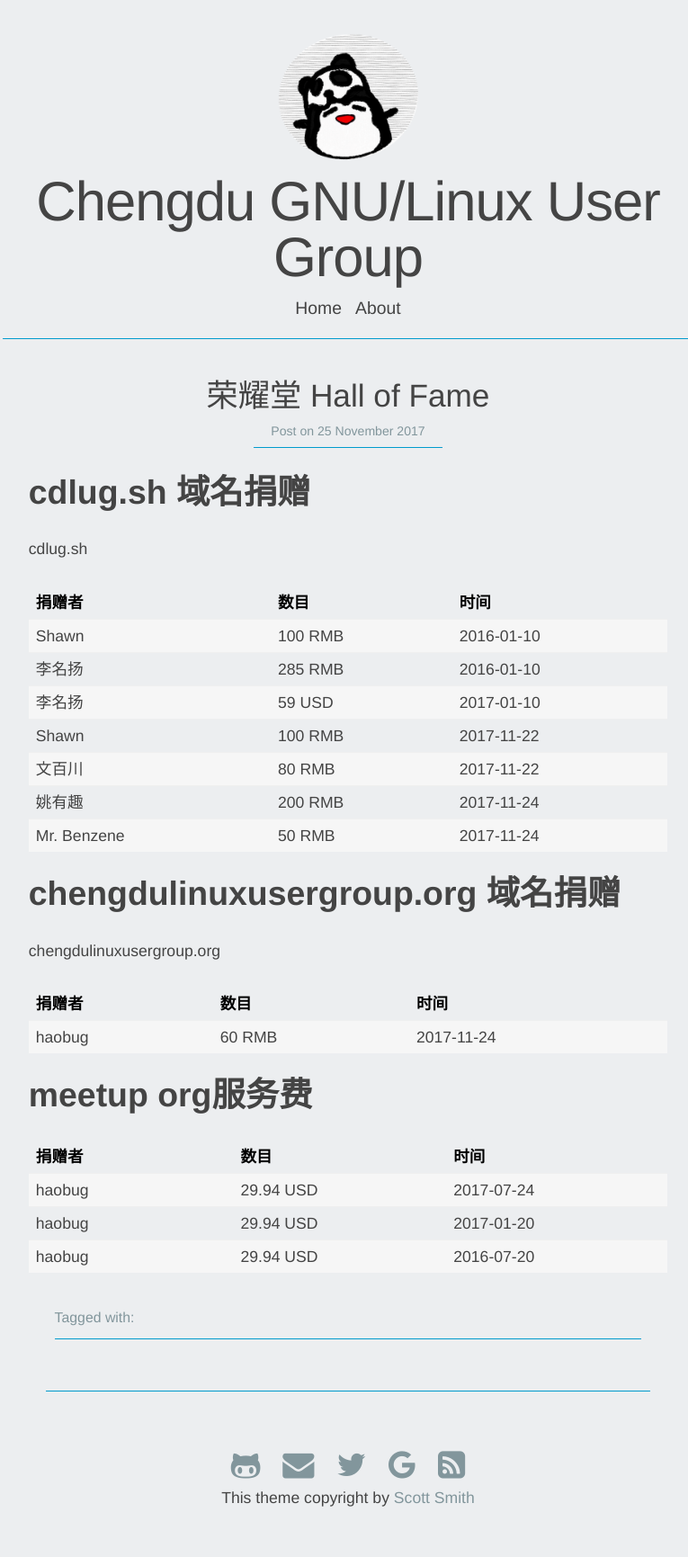
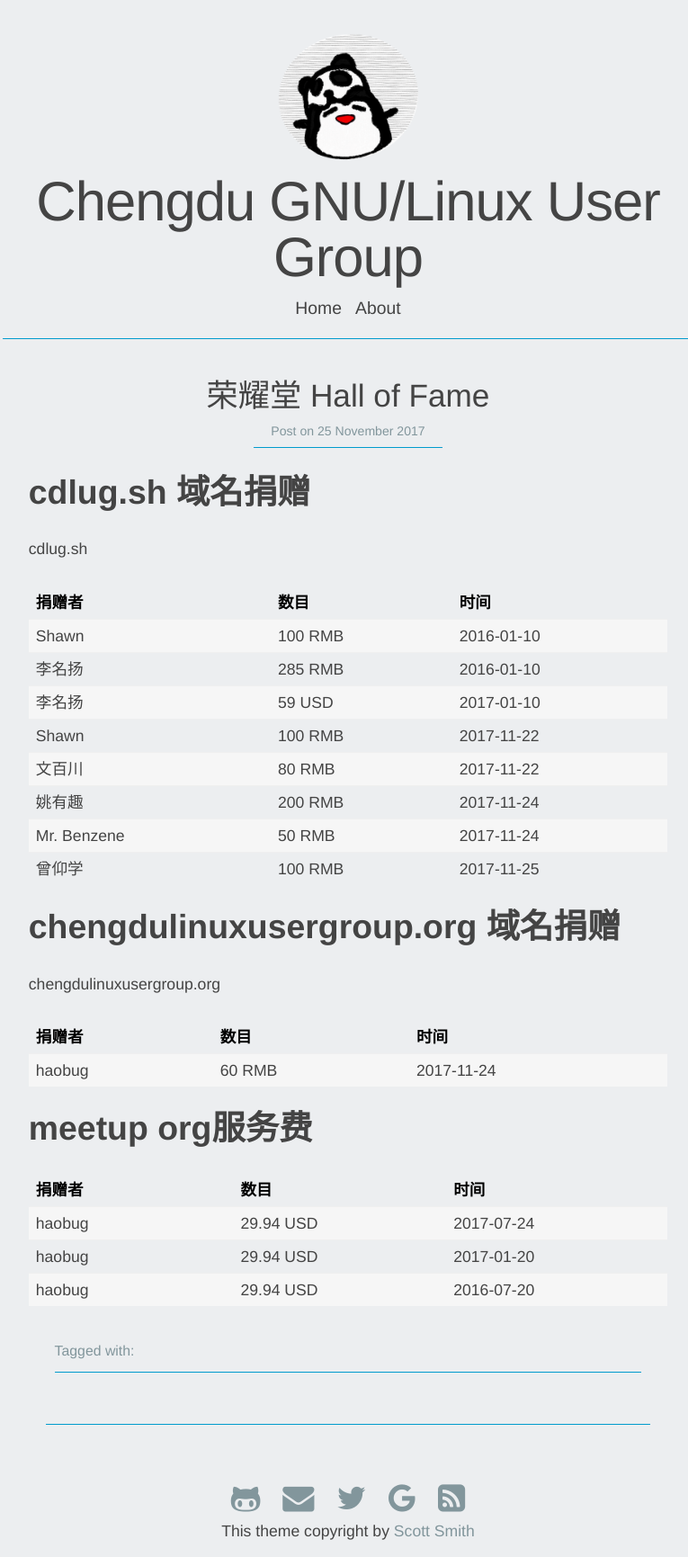
Before and after one commit to cdlug/cdlug.github.io, a Jekyll site: the page built from _posts/2017-11-25-Hall_of_Fame.md, in a window 1280 px wide. Shown: the whole page at 90% size, without its empty margins (253-1018 px from the left). Built offline with Jekyll 4.4.1, drawn with Linux system fonts in a browser that asks for light colours; nearby versions of some CDN libraries; comment, search, counter and statistics services are not loaded; before the commit the page ends 1694 px from its top, so only the background shows below that.

Commit message:
Update 2017-11-25-Hall_of_Fame.md

```diff
--- a/_posts/2017-11-25-Hall_of_Fame.md
+++ b/_posts/2017-11-25-Hall_of_Fame.md
@@ -15,6 +15,7 @@ cdlug.sh
 |文百川         | 80 RMB|2017-11-22|
 |姚有趣         |200 RMB|2017-11-24|
 |Mr. Benzene   |50 RMB|2017-11-24|
+| 曾仰学 |100 RMB|2017-11-25|
 
 ## chengdulinuxusergroup.org 域名捐赠
 chengdulinuxusergroup.org
```
